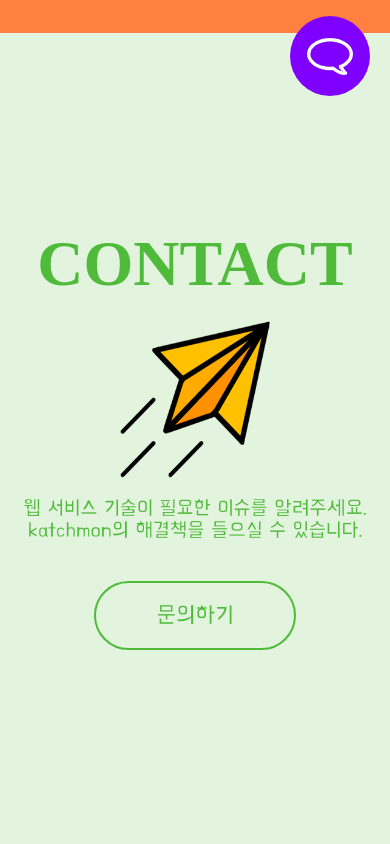
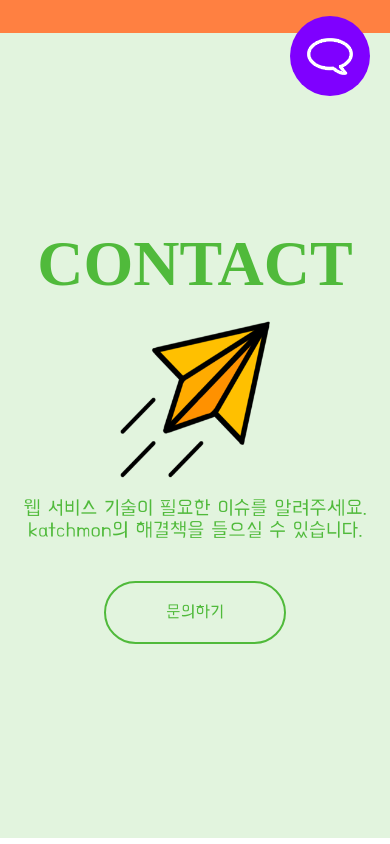
Before and after one commit to ChoiSoonHyeon/Portfolio, a plain HTML site: page katchmon/main.html in a window 390 px wide. Shown: the part 728-1572 px from the top of the page. Drawn offline with Linux system fonts and the light colour scheme; a web font is replaced by a local one.

Commit message:
fix default button font size

```diff
--- a/katchmon/css/common.css
+++ b/katchmon/css/common.css
@@ -58,7 +58,9 @@ ul {list-style: none; padding: 0;}
 	h2 {font-size: 42px;}
 	h3 {font-size: 30px;}
 	p {font-size: 21px;}
-	a { font-size: 18px;}
+	a {font-size: 18px;}
+
+	.katchmon-common-button {font-size: 18px;}
 
 	.katchmon-content-symbol-container {margin-top: 20px; margin-bottom: 15px;}
 	.katchmon-content-symbol-image {width: 150px;}
```
